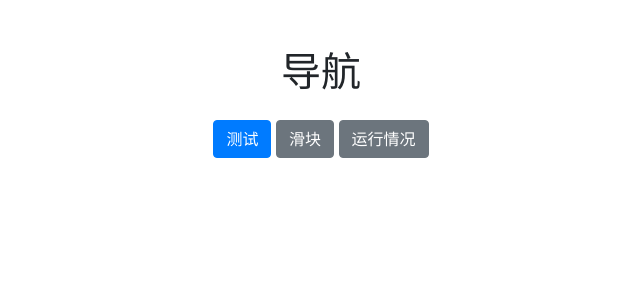
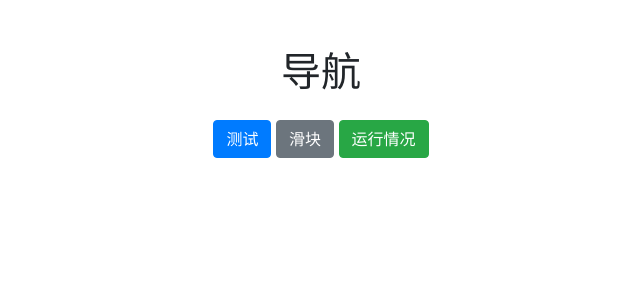
Before and after one commit to luke1879012/magnifier, a Python web app: template templates/index.html in a window 1280 px wide. Shown: the top 300 px of the page, without its empty margins (319-959 px from the left). Run offline with Jinja, Linux system fonts and the light colour scheme; the template is opened without the code that fills it, so the values that code supplies are empty; some libraries are stand-ins or nearby versions.

Commit message:
运行情况

```diff
--- a/templates/index.html
+++ b/templates/index.html
@@ -17,8 +17,7 @@
     <div class="text-center">
         <a href="/bar_test" class="btn btn-primary">测试</a>
         <a href="/slide" class="btn btn-secondary">滑块</a>
-        <a href="/sche" class="btn btn-secondary">运行情况</a>
-<!--        <a href="/bar_test" class="btn btn-success">页面3</a>-->
+        <a href="/sche" class="btn btn-success">运行情况</a>
 <!--        <a href="/bar_test" class="btn btn-info">页面4</a>-->
 <!--        <a href="/bar_test" class="btn btn-warning">页面5</a>-->
 <!--        <a href="/bar_test" class="btn btn-danger">页面6</a>-->
```
